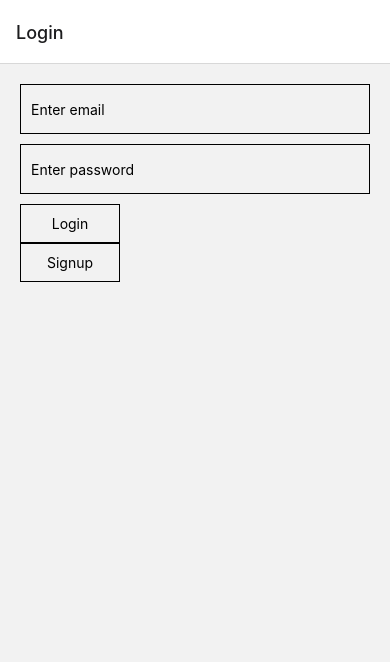
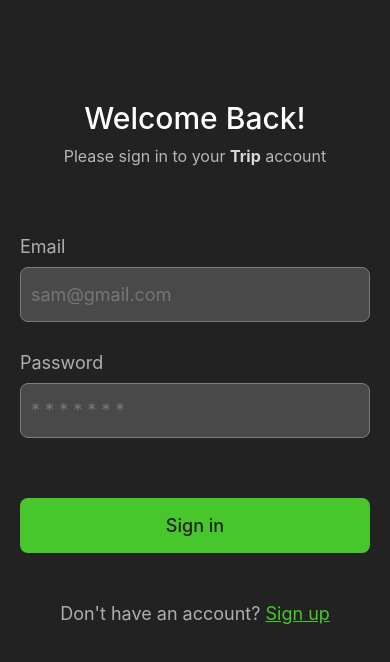
Before and after one commit to uduma-sonia/trip-chat, a React Native app: screen /Login in a window 390 px wide. Shown: the top 662 px of the page. Built offline with nearby package versions, Linux system fonts and the light colour scheme; no server answers.

Commit message:
[fix] auth pages

```diff
--- a/App.js
+++ b/App.js
@@ -24,7 +24,10 @@ const AuthProvider = ({ children }) => {
 
 function ChatStack() {
   return (
-    <Stack.Navigator initialRouteName="Home">
+    <Stack.Navigator
+      initialRouteName="Home"
+      screenOptions={{ headerShown: true }}
+    >
       <Stack.Screen name="Home" component={Home} />
       <Stack.Screen name="Chat" component={Chat} />
     </Stack.Navigator>
@@ -33,7 +36,10 @@ function ChatStack() {
 
 function AuthStack() {
   return (
-    <Stack.Navigator initialRouteName="Login">
+    <Stack.Navigator
+      initialRouteName="Login"
+      screenOptions={{ headerShown: false }}
+    >
       <Stack.Screen name="Login" component={Login} />
       <Stack.Screen name="Signup" component={Signup} />
     </Stack.Navigator>
--- a/screens/Chat.js
+++ b/screens/Chat.js
@@ -1,11 +1,6 @@
-import React, {
-  useState,
-  useLayoutEffect,
-  useEffect,
-  useCallback,
-} from "react";
+import React, { useState, useLayoutEffect, useCallback } from "react";
 import { GiftedChat } from "react-native-gifted-chat";
-import { TouchableOpacity, Text } from "react-native-gesture-handler";
+import { TouchableOpacity, Text } from "react-native";
 import {
   collection,
   addDoc,
@@ -18,5 +13,63 @@ import { auth, database } from "../config/firebase";
 import { useNavigation } from "@react-navigation/native";
 
 export default function Chat() {
-  return <GiftedChat />;
+  const [messages, setMessages] = useState();
+  const navigation = useNavigation();
+
+  const onSignOut = () => {
+    signOut(auth).catch((error) => console.log(error));
+  };
+
+  useLayoutEffect(() => {
+    navigation.setOptions({
+      headerRight: () => (
+        <TouchableOpacity onPress={onSignOut}>
+          <Text style={{ marginHorizontal: 10 }}>Logout</Text>
+        </TouchableOpacity>
+      ),
+    });
+  }, [navigation]);
+
+  useLayoutEffect(() => {
+    const collectionRef = collection(database, "chat");
+    const q = query(collectionRef, (ref) => orderBy("createdAt", "desc"));
+
+    const unsubscribe = onSnapshot(q, (snapshot) => {
+      setMessages(
+        snapshot.docs.map((doc) => ({
+          _id: doc.id,
+          createdAt: doc.data().createdAt.toDate(),
+          text: doc.data().text,
+          user: doc.data().user,
+        }))
+      );
+    });
+
+    return unsubscribe;
+  }, []);
+
+  const onSend = useCallback((messages = []) => {
+    setMessages((prevMsg) => GiftedChat.append(prevMsg, messages));
+    const { _id, createdAt, text, user } = messages[0];
+    addDoc(collection(database, "chat"), {
+      _id,
+      createdAt,
+      text,
+      user,
+    });
+  }, []);
+
+  return (
+    <GiftedChat
+      messages={messages}
+      onSend={(messages) => onSend(messages)}
+      user={{
+        _id: auth?.currentUser?.email,
+        avatar: "https://i.pravatar.cc/300",
+      }}
+      messagesContainerStyle={{
+        backgroundColor: "#222",
+      }}
+    />
+  );
 }
--- a/screens/Login.jsx
+++ b/screens/Login.jsx
@@ -3,12 +3,13 @@ import {
   StyleSheet,
   Text,
   View,
-  Button,
   TextInput,
-  Image,
   SafeAreaView,
   TouchableOpacity,
   Alert,
+  ActivityIndicator,
+  Keyboard,
+  TouchableWithoutFeedback,
 } from "react-native";
 import { signInWithEmailAndPassword } from "firebase/auth";
 import { auth } from "../config/firebase";
@@ -20,10 +21,13 @@ export default function Login({ navigation }) {
 
   const onHandleLogin = () => {
     if (email !== "" && password !== "") {
+      Keyboard.dismiss();
       setIsSubmitting(true);
       signInWithEmailAndPassword(auth, email, password)
         .then((arg) => console.log("SUCCESSFUL", arg))
-        .catch((err) => Alert.alert("Login error", err.message))
+        .catch((err) => {
+          Alert.alert("Login error", err.message);
+        })
         .finally(() => {
           setIsSubmitting(false);
         });
@@ -31,57 +35,126 @@ export default function Login({ navigation }) {
   };
 
   return (
+    <TouchableWithoutFeedback onPress={() => Keyboard.dismiss()}>
       <View style={styles.container}>
         <SafeAreaView>
+          <Text style={styles.headerText}>Welcome Back!</Text>
+          <Text style={styles.descText}>
+            Please sign in to your{" "}
+            <Text style={{ fontWeight: "700", color: "#d7d7d7" }}>Trip</Text>{" "}
+            account
+          </Text>
+
+          <View style={{ marginTop: 70 }}>
+            <Text style={styles.formLabel}>Email</Text>
+
             <TextInput
               style={styles.input}
-          placeholder="Enter email"
+              placeholder="sam@gmail.com"
               autoFocus={true}
               autoCapitalize="none"
               keyboardType="email-address"
               textContentType="emailAddress"
               value={email}
               onChangeText={(e) => setEmail(e)}
+              placeholderTextColor="#757678"
             />
+          </View>
+
+          <View style={{ marginTop: 20 }}>
+            <Text style={styles.formLabel}>Password</Text>
+
             <TextInput
               style={styles.input}
-          placeholder="Enter password"
+              placeholder="* * * * * * *"
               secureTextEntry={true}
               autoCorrect={false}
               textContentType="password"
               value={password}
               onChangeText={(e) => setPassword(e)}
+              placeholderTextColor="#757678"
             />
+          </View>
 
-        <TouchableOpacity style={styles.button} onPress={onHandleLogin}>
-          <Text style={{ textAlign: "center" }}>Login</Text>
+          <TouchableOpacity style={styles.loginButton} onPress={onHandleLogin}>
+            {isSubmitting ? (
+              <ActivityIndicator size="small" colors="#fff" />
+            ) : (
+              <Text style={{ fontSize: 18, fontWeight: "500", color: "#222" }}>
+                Sign in
+              </Text>
+            )}
           </TouchableOpacity>
 
-        <TouchableOpacity
-          style={styles.button}
-          onPress={() => navigation.navigate("Signup")}
+          <View style={styles.signupContainer}>
+            <Text style={{ color: "#afb0ae", fontSize: 18 }}>
+              Don't have an account?{" "}
+            </Text>
+            <TouchableOpacity onPress={() => navigation.navigate("Signup")}>
+              <Text
+                style={{
+                  color: "#48c72c",
+                  fontSize: 18,
+                  textDecorationLine: "underline",
+                }}
               >
-          <Text style={{ textAlign: "center" }}>Signup</Text>
+                Sign up
+              </Text>
             </TouchableOpacity>
+          </View>
         </SafeAreaView>
       </View>
+    </TouchableWithoutFeedback>
   );
 }
 
 const styles = StyleSheet.create({
   container: {
     flex: 1,
-    padding: 20,
+    paddingHorizontal: 20,
+    backgroundColor: "#222",
+  },
+  headerText: {
+    color: "#ffffff",
+    fontSize: 30,
+    marginTop: 100,
+    fontWeight: "500",
+    textAlign: "center",
+  },
+  descText: {
+    color: "#b6b6b8",
+    textAlign: "center",
+    fontSize: 16,
+    marginTop: 10,
+  },
+  formLabel: {
+    color: "#afb0ae",
+    marginBottom: 10,
+    fontSize: 18,
   },
   input: {
     borderWidth: 1,
-    height: 50,
+    borderColor: "#7d7c7c",
+    borderRadius: 8,
+    height: 55,
+    color: "#ffffff",
     marginBottom: 10,
+    fontSize: 18,
     paddingHorizontal: 10,
+    backgroundColor: "#4a4949",
   },
-  button: {
-    borderWidth: 1,
-    width: 100,
-    padding: 10,
+  loginButton: {
+    borderRadius: 8,
+    height: 55,
+    backgroundColor: "#48c72c",
+    justifyContent: "center",
+    alignItems: "center",
+    marginTop: 50,
+  },
+  signupContainer: {
+    marginTop: 50,
+    justifyContent: "center",
+    alignItems: "center",
+    flexDirection: "row",
   },
 });
--- a/screens/Signup.js
+++ b/screens/Signup.js
@@ -7,6 +7,9 @@ import {
   SafeAreaView,
   TouchableOpacity,
   Alert,
+  ActivityIndicator,
+  Keyboard,
+  TouchableWithoutFeedback,
 } from "react-native";
 import { createUserWithEmailAndPassword } from "firebase/auth";
 import { auth } from "../config/firebase";
@@ -14,67 +17,144 @@ import { auth } from "../config/firebase";
 export default function Signup({ navigation }) {
   const [email, setEmail] = useState("");
   const [password, setPassword] = useState("");
+  const [isSubmitting, setIsSubmitting] = useState(false);
 
-  const onHandleSignup = () => {
+  const onHandleLogin = () => {
     if (email !== "" && password !== "") {
+      Keyboard.dismiss();
+      setIsSubmitting(true);
       createUserWithEmailAndPassword(auth, email, password)
-        .then((arg) => console.log("SUCCESSFUL", arg))
-        .catch((err) => Alert.alert("Login error", err.message));
+        .then((arg) => console.log("SUCCESSFUL"))
+        .catch((err) => {
+          Alert.alert("Signup error", err.message);
+        })
+        .finally(() => {
+          setIsSubmitting(false);
+        });
     }
   };
 
   return (
+    <TouchableWithoutFeedback onPress={() => Keyboard.dismiss()}>
       <View style={styles.container}>
         <SafeAreaView>
+          <Text style={styles.headerText}>Create Account</Text>
+          <Text style={styles.descText}>
+            Create your{" "}
+            <Text style={{ fontWeight: "700", color: "#d7d7d7" }}>Trip</Text>{" "}
+            account
+          </Text>
+
+          <View style={{ marginTop: 70 }}>
+            <Text style={styles.formLabel}>Email</Text>
+
             <TextInput
               style={styles.input}
-          placeholder="Enter email"
+              placeholder="sam@gmail.com"
               autoFocus={true}
               autoCapitalize="none"
               keyboardType="email-address"
               textContentType="emailAddress"
               value={email}
               onChangeText={(e) => setEmail(e)}
+              placeholderTextColor="#757678"
             />
+          </View>
+
+          <View style={{ marginTop: 20 }}>
+            <Text style={styles.formLabel}>Password</Text>
+
             <TextInput
               style={styles.input}
-          placeholder="Enter password"
+              placeholder="* * * * * * *"
               secureTextEntry={true}
               autoCorrect={false}
               textContentType="password"
               value={password}
               onChangeText={(e) => setPassword(e)}
+              placeholderTextColor="#757678"
             />
+          </View>
 
-        <TouchableOpacity style={styles.button} onPress={onHandleSignup}>
-          <Text style={{ textAlign: "center" }}>Signup</Text>
+          <TouchableOpacity style={styles.loginButton} onPress={onHandleLogin}>
+            {isSubmitting ? (
+              <ActivityIndicator size="small" colors="#fff" />
+            ) : (
+              <Text style={{ fontSize: 18, fontWeight: "500", color: "#222" }}>
+                Sign up
+              </Text>
+            )}
           </TouchableOpacity>
 
-        <TouchableOpacity
-          style={styles.button}
-          onPress={() => navigation.navigate("Login")}
+          <View style={styles.signupContainer}>
+            <Text style={{ color: "#afb0ae", fontSize: 18 }}>
+              Have an account?{" "}
+            </Text>
+            <TouchableOpacity onPress={() => navigation.navigate("Login")}>
+              <Text
+                style={{
+                  color: "#48c72c",
+                  fontSize: 18,
+                  textDecorationLine: "underline",
+                }}
               >
-          <Text style={{ textAlign: "center" }}>Login</Text>
+                Sign in
+              </Text>
             </TouchableOpacity>
+          </View>
         </SafeAreaView>
       </View>
+    </TouchableWithoutFeedback>
   );
 }
 
 const styles = StyleSheet.create({
   container: {
     flex: 1,
-    padding: 20,
+    paddingHorizontal: 20,
+    backgroundColor: "#222",
+  },
+  headerText: {
+    color: "#ffffff",
+    fontSize: 30,
+    marginTop: 100,
+    fontWeight: "500",
+    textAlign: "center",
+  },
+  descText: {
+    color: "#b6b6b8",
+    textAlign: "center",
+    fontSize: 16,
+    marginTop: 10,
+  },
+  formLabel: {
+    color: "#afb0ae",
+    marginBottom: 10,
+    fontSize: 18,
   },
   input: {
     borderWidth: 1,
-    height: 50,
+    borderColor: "#7d7c7c",
+    borderRadius: 8,
+    height: 55,
+    color: "#ffffff",
     marginBottom: 10,
+    fontSize: 18,
     paddingHorizontal: 10,
+    backgroundColor: "#4a4949",
   },
-  button: {
-    borderWidth: 1,
-    width: 100,
-    padding: 10,
+  loginButton: {
+    borderRadius: 8,
+    height: 55,
+    backgroundColor: "#48c72c",
+    justifyContent: "center",
+    alignItems: "center",
+    marginTop: 50,
+  },
+  signupContainer: {
+    marginTop: 50,
+    justifyContent: "center",
+    alignItems: "center",
+    flexDirection: "row",
   },
 });
```
Lines whose indentation alone changed are shown as unchanged.
